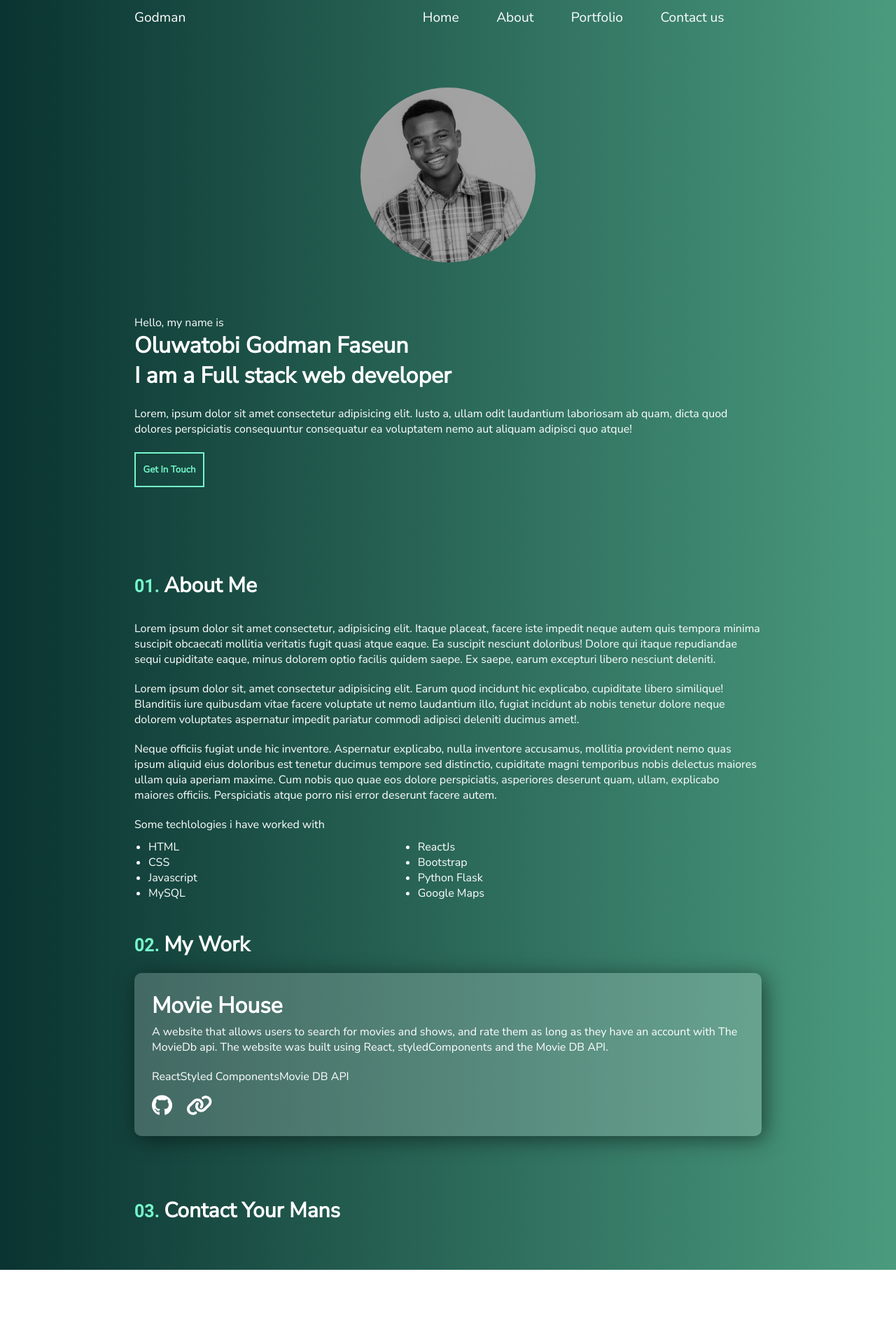
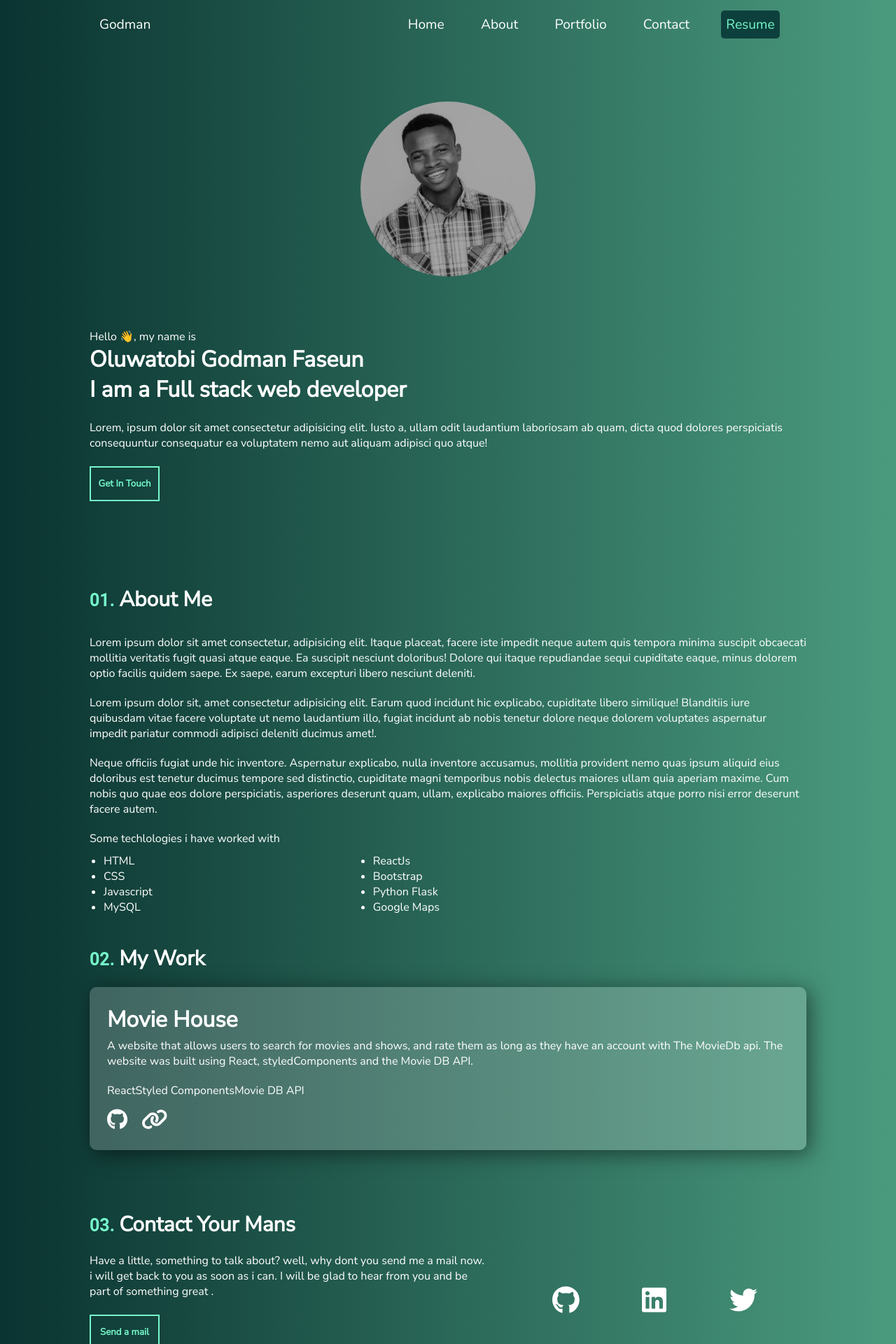
Before and after one commit to godman-codes/portfolio, a React (Create React App) app: page / in a window 1280 px wide. Shown: the top 1920 px of the page at 70% size. Before the commit the page ends 1814 px from the top, so only its background shows below. Built offline with nearby package versions, Linux system fonts and the light colour scheme.

Commit message:
made my navbar more responsive and also created the contact component for contacticg me

```diff
--- a/src/GlobalStyles.js
+++ b/src/GlobalStyles.js
@@ -2,7 +2,6 @@ import { createGlobalStyle } from "styled-components";
 
 export const GlobalStyle = createGlobalStyle`
 :root {
-   --maxWidth: 1280px;
    --fontSuperBig: 2.5rem;
    --fontBig: 1.5rem;
    --fontMed: 1.2rem;
@@ -30,7 +29,7 @@ export const GlobalStyle = createGlobalStyle`
 body {
    margin: 0;
    color: white;
-   padding: 0 15%;
+   padding: 0 10%;
    background: hsla(159, 35%, 45%, 1);
    background: linear-gradient(180deg, hsla(159, 35%, 45%, 1) 0%, hsla(176, 68%, 12%, 1) 100%);
    background: -moz-linear-gradient(180deg, hsla(159, 35%, 45%, 1) 0%, hsla(176, 68%, 12%, 1) 100%);
@@ -40,6 +39,9 @@ body {
    h1 {
       font-size: 2rem;
       color: white;
+   }
+   button {
+      cursor: pointer;
    }
 
    h3 {
@@ -61,7 +63,9 @@ body {
       h1 {
       font-size: 1.7rem;
    }
-
+   @media screen and (max-width: 1350px) {
+      padding: 0 7%;
+   }
    h3 {
       font-size: 1.0rem;
 
--- /dev/null
+++ b/src/components/Button/Button.Styles.js
@@ -0,0 +1,15 @@
+import Styled from "styled-components";
+
+export const Wrapper = Styled.button`
+      border: 2px solid #76f7cb;
+      background: transparent;
+      color: #76f7cb;
+      height: 50px;
+      width: 100px;
+      font-size: auto;
+      font-weight: bold;
+      :hover {
+         color: white;
+         background: #76f7cb;
+      }
+   `;
--- /dev/null
+++ b/src/components/Button/index.js
@@ -0,0 +1,7 @@
+import React from "react";
+import { Wrapper } from "./Button.Styles";
+
+const Button = ({ text }) => {
+   return <Wrapper>{text}</Wrapper>;
+};
+export default Button;
--- /dev/null
+++ b/src/components/Contacts/Contacts.styles.js
@@ -0,0 +1,32 @@
+import styled from "styled-components";
+
+export const Wrapper = styled.div`
+   display: flex;
+   flex-direction: row;
+   justify-content: space-between;
+   align-items: center;
+   @media screen and (max-width: 768px) {
+      flex-direction: column;
+      justify-content: start;
+   }
+   #icon-div {
+      display: flex;
+      flex-direction: row;
+      width: 50%;
+      justify-content: space-around;
+      @media screen {
+         width: 100%;
+         padding: 30px 0;
+         justify-content: space-evenly;
+      }
+   }
+   .icons {
+      height: 40px;
+      font-size: larger;
+      color: white;
+      padding-left: 20px;
+      :hover {
+         transform: scale(1.4);
+      }
+   }
+`;
--- /dev/null
+++ b/src/components/Contacts/index.js
@@ -0,0 +1,38 @@
+/* eslint-disable react/jsx-no-comment-textnodes */
+import React from "react";
+import { Wrapper } from "./Contacts.styles";
+import Button from "../Button";
+import { FontAwesomeIcon } from "@fortawesome/react-fontawesome";
+import {
+   faGithub,
+   faLinkedin,
+   faTwitter,
+} from "@fortawesome/free-brands-svg-icons";
+
+export const Contacts = () => {
+   return (
+      <Wrapper>
+         <div>
+            <p>
+               Have a little, something to talk about? well, why dont you send
+               me a mail now. i will get back to you as soon as i can. I will be
+               glad to hear from you and be part of something great .
+            </p>
+            <br />
+            <Button text="Send a mail" />
+         </div>
+         <div id="icon-div">
+            <a href="https://github.com/godman-codes">
+               <FontAwesomeIcon icon={faGithub} className="icons" />
+            </a>
+            <a href="/">
+               <FontAwesomeIcon icon={faLinkedin} className="icons" />
+            </a>
+            <a href="https://twitter.com/Godman_codes">
+               <FontAwesomeIcon icon={faTwitter} className="icons" />
+            </a>
+         </div>
+      </Wrapper>
+   );
+};
+export default Contacts;
--- a/src/components/Home.js
+++ b/src/components/Home.js
@@ -6,6 +6,7 @@ import Infobar from "./Infobar";
 import Subtopic from "./Subtopic";
 import Infobar2 from "./infobar2";
 import MyWorks from "./MyWorks";
+import Contacts from "./Contacts";
 
 const movieDb = {
    header: "Movie House",
@@ -33,7 +34,7 @@ const Home = () => {
          <br />
          <br />
          <Subtopic index="03" subTopic="Contact Your Mans" />
-
+         <Contacts />
          <br />
          <br />
       </>
--- a/src/components/Infobar/Infobar.styles.js
+++ b/src/components/Infobar/Infobar.styles.js
@@ -4,17 +4,16 @@ export const Wrapper = styled.div`
    padding-bottom: 100px;
 `;
 export const Content = styled.div`
-   button {
-      border: 2px solid #76f7cb;
-      background: transparent;
-      color: #76f7cb;
-      height: 50px;
-      width: 100px;
-      font-size: auto;
-      font-weight: bold;
-      :hover {
-         color: white;
-         background: #76f7cb;
+   #job {
+      animation: data 2s;
+
+      @keyframes data {
+         from {
+            opacity: 0;
+         }
+         to {
+            opacity: 1;
+         }
       }
    }
 `;
--- a/src/components/Infobar/index.js
+++ b/src/components/Infobar/index.js
@@ -1,13 +1,14 @@
 import React from "react";
 import { Wrapper, Content } from "./Infobar.styles";
+import Button from "../Button";
 
 const Infobar = () => {
    return (
       <Wrapper>
          <Content>
-            <p>Hello, my name is</p>
+            <p>Hello 👋, my name is</p>
             <h1>Oluwatobi Godman Faseun</h1>
-            <h1>I am a Full stack web developer</h1>
+            <h1 id="job">I am a Full stack web developer</h1>
             <br />
             <p>
                Lorem, ipsum dolor sit amet consectetur adipisicing elit. Iusto
@@ -16,7 +17,7 @@ const Infobar = () => {
                aliquam adipisci quo atque!
             </p>
             <br />
-            <button>Get In Touch</button>
+            <Button text="Get In Touch" />
          </Content>
       </Wrapper>
    );
--- a/src/components/MyWorks/MyWorks.styles.js
+++ b/src/components/MyWorks/MyWorks.styles.js
@@ -9,6 +9,16 @@ export const Wrapper = styled.div`
    box-shadow: 5px 5px 30px rgba(0, 0, 0, 0.5);
    :hover {
       transform: scale(1.03);
+   }
+   animation: data 2s;
+
+   @keyframes data {
+      from {
+         opacity: 0;
+      }
+      to {
+         opacity: 1;
+      }
    }
 `;
 export const Content = styled.div`
@@ -28,5 +38,8 @@ export const Content = styled.div`
       font-size: larger;
       margin-right: 20px;
       height: 30px;
+      :hover {
+         transform: scale(1.4);
+      }
    }
 `;
--- a/src/components/Navbar/Navbar.styles.js
+++ b/src/components/Navbar/Navbar.styles.js
@@ -1,8 +1,8 @@
 import styled from "styled-components";
 
 export const Wrapper = styled.div`
-   /* border: 2px red solid; */
-   height: 50px;
+   padding: 5px 0;
+   height: 70px;
 `;
 export const Content = styled.div`
    display: flex;
@@ -14,10 +14,29 @@ export const Content = styled.div`
       justify-content: space-evenly;
       width: 60%;
    }
+   #resume {
+      background-color: #0d403c;
+      color: #76f7cb;
+      border-radius: 5px;
+      :hover {
+         transform: scale(1.05);
+         color: #c7ffed;
+      }
+   }
    #logo {
-      /* padding-left: 15px; */
+      padding: 7px;
    }
    p {
+      cursor: pointer;
       font-size: var(--fontMed);
+      padding: 7px;
+   }
+   @media screen and (max-width: 970px) {
+      .hide {
+         display: none;
+      }
+      .action-nav {
+         justify-content: right;
+      }
    }
 `;
--- a/src/components/Navbar/index.js
+++ b/src/components/Navbar/index.js
@@ -9,10 +9,11 @@ const Navbar = () => {
                <p>Godman</p>
             </div>
             <div className="action-nav">
-               <p>Home</p>
-               <p>About</p>
-               <p>Portfolio</p>
-               <p>Contact us</p>
+               <p className="hide">Home</p>
+               <p className="hide">About</p>
+               <p className="hide">Portfolio</p>
+               <p className="hide">Contact</p>
+               <p id="resume">Resume</p>
             </div>
          </Content>
       </Wrapper>
```
